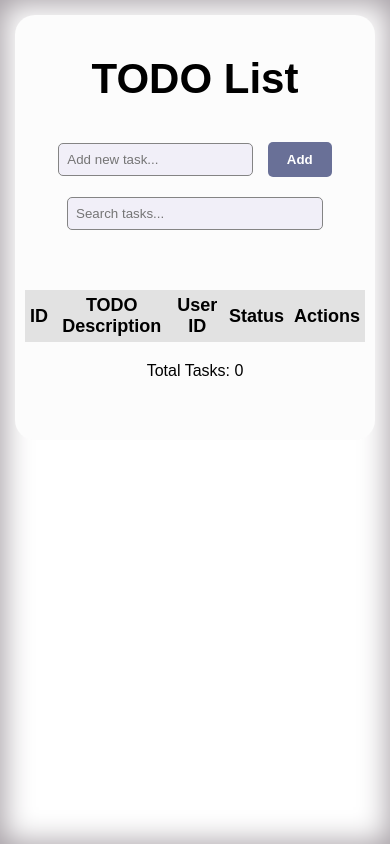
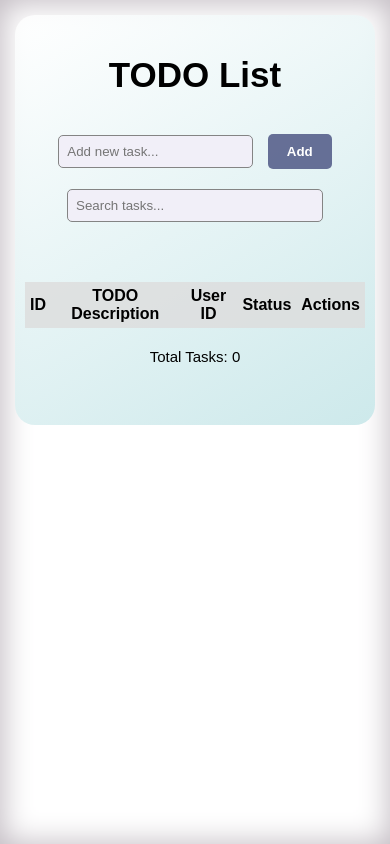
Before and after one commit to Rahaf-Mansour/fts-toDo-list-dom, a plain HTML site: page index.html in a window 390 px wide. Drawn offline with Linux system fonts and the light colour scheme; no server answers.

Commit message:
Add more styling on small screen sizes

```diff
--- a/style.css
+++ b/style.css
@@ -8,14 +8,14 @@
 .container {
     width: 100%;
     min-height: 100vh;
-    background: linear-gradient(150deg, rgba(226, 191, 191, 0.821), #cde9eb);
+    background: linear-gradient(150deg, #e2bfbfd1, #cde9eb);
     padding: 15px;
 }
 
 .all {
-    box-shadow: 1px 1px 30px 2px #a19aa0 inset;
-    background-color: #fcfcfc;
+    box-shadow: 1px 1px 80px 1px #a19aa0 inset;
     border-radius: 20px;
+    background: linear-gradient(180deg, #ffffffd1, #def4f6);
 }
 
 button:hover {
@@ -63,10 +63,6 @@ button:hover {
 #search {
     min-width: 25rem;
 }
-
-/* .to-do-bottom {
-    padding: 20px;
-} */
 
 .table-list {
     min-width: 100%;
@@ -118,11 +114,16 @@ td:hover {
 @media only screen and (max-width: 510px) {
     .container {
         background: none;
-        box-shadow: 1px 1px 30px 2px #a19aa0 inset;
+        box-shadow: 1px 1px 30px 2px #c1bac1 inset;
     }
 
     .all {
         box-shadow: none;
+        background: linear-gradient(150deg, #ffffffd1, #cde9eb);
+    }
+
+    .to-do-top .app-title {
+        font-size: 35px;
     }
 
     .to-do-bottom {
@@ -138,10 +139,10 @@ td:hover {
     }
 
     td {
-        font-size: 16px;
+        font-size: 15px;
     }
 
     .table-list .table-head th {
-        font-size: 18px;
+        font-size: 16px;
     }
 }
```
